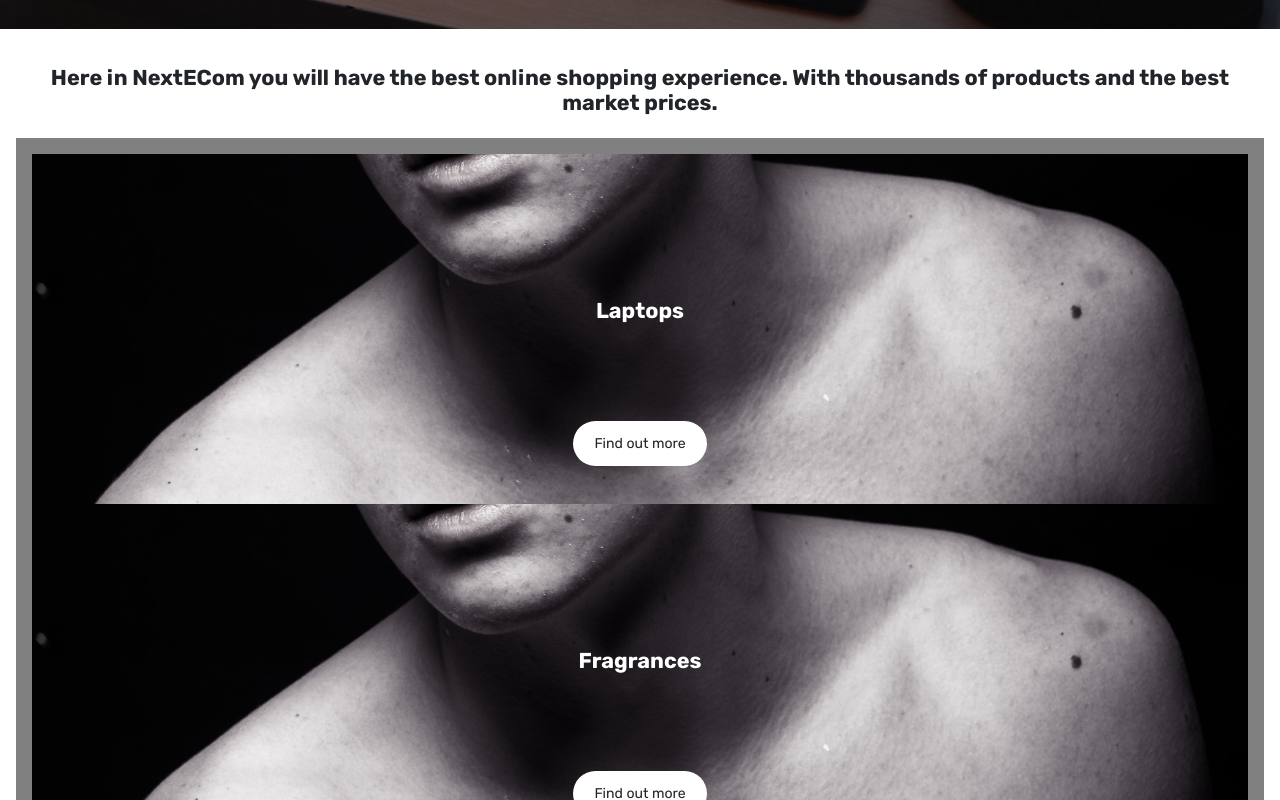
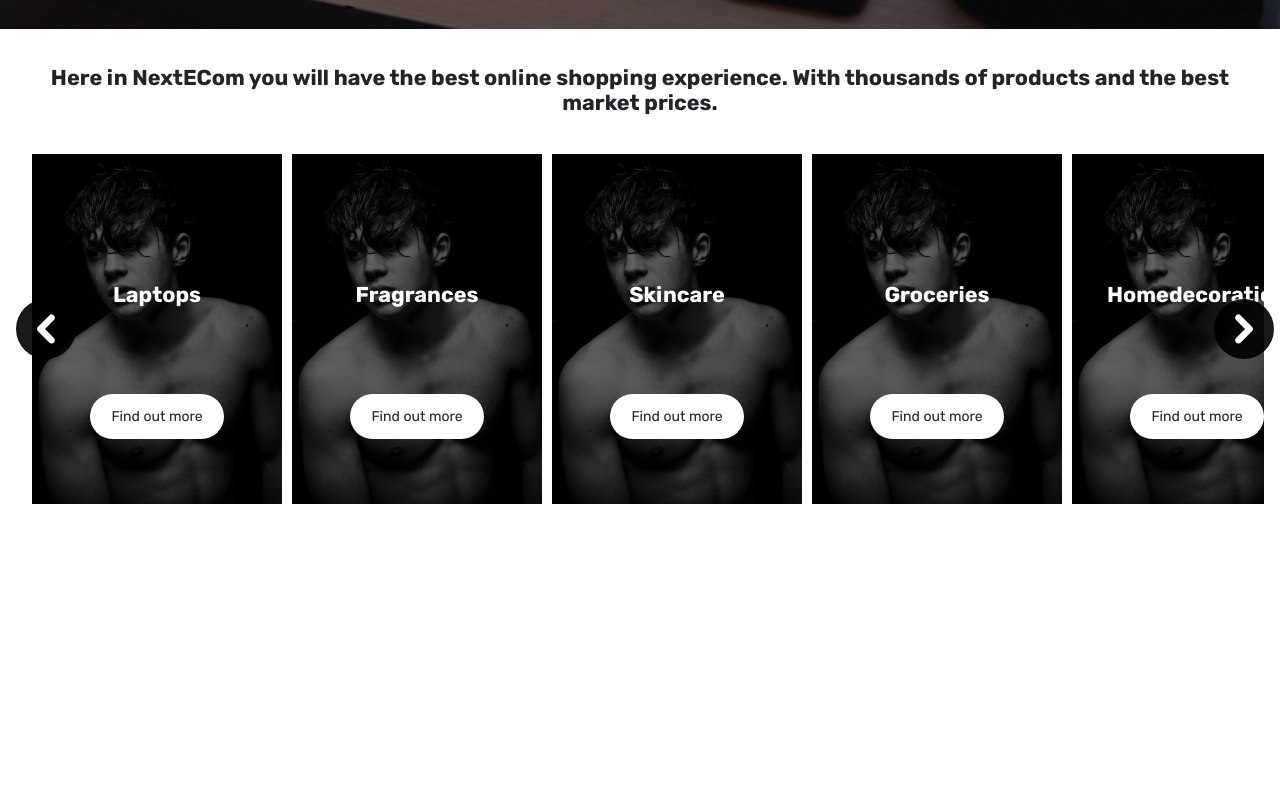
Before and after one commit to Diego-Luiz/nextjs-ecommerce, a Next.js app: page / in a window 1280 px wide. Shown: the part 840-1640 px from the top of the page. After the commit the page ends 1376 px from the top, so only its background shows below. Built offline with nearby package versions, Linux system fonts and the light colour scheme.

Commit message:
add: _variables.scss and buttons in homePg slider
- Partials _colors deleted
- Global variables in _variables partial

```diff
--- a/components/Carousel/carousel.module.scss
+++ b/components/Carousel/carousel.module.scss
@@ -1,4 +1,4 @@
-@use 'styles/abstract/' as *;
+@use 'styles/abstract' as *;
 
 .container {
     @include containerWithAbsItem($display: 'alreadySet');
--- a/components/Carousel/carouselContent.module.scss
+++ b/components/Carousel/carouselContent.module.scss
@@ -1,4 +1,4 @@
-@use '../../styles/abstract' as *;
+@use 'styles/abstract' as *;
 .content-box{
     position: absolute;
     inset: 0;
@@ -34,13 +34,7 @@
     }
     &::after {
         content: '';
-        display: block;
-        width: 100%;
-        height: 100%;
-        background-color: rgba(0, 0, 0, .4);
-        position: absolute;
-        inset: 0;
-        z-index: 3;
+        @include absoluteBgBlackWithOpacity($opacity: .4, $zIndex: 3);
     }
     &__title,
     &__description {
--- a/components/ContentSlider/ContentSlider.jsx
+++ b/components/ContentSlider/ContentSlider.jsx
@@ -1,6 +1,10 @@
 import React from 'react';
+import {
+  IoIosArrowForward,
+  IoIosArrowBack
+} from 'react-icons/io';
+
 import ImpactCard from '../ImpactCard';
-
 import styles from './contentSlider.module.scss';
 
 const ContentSlider = ({ TagContainer, data }) => {
@@ -8,12 +12,28 @@ const ContentSlider = ({ TagContainer, data }) => {
     <TagContainer
       className={styles['container']}
     >
+      <button
+        type="button"
+        className={styles['slide-fwd-btn']}
+      >
+        <span className="sr-only">See more sections</span>
+        <IoIosArrowForward />
+      </button>
+      <button
+        type="button"
+        className={styles['slide-back-btn']}
+      >
+        <span className="sr-only">Back to previous sections</span>
+        <IoIosArrowBack />
+      </button>
+      <div className={styles['container__content']}>
         {data.map((category, index) => (
           <ImpactCard
             key={index}
             category={category}
           />
         ))}
+      </div>
     </TagContainer>
   );
 }
--- a/components/ContentSlider/contentSlider.module.scss
+++ b/components/ContentSlider/contentSlider.module.scss
@@ -1,7 +1,45 @@
 @use 'styles/abstract' as *;
 
 .container {
-    @include defaultContainer;
-    // @include displayFlexCentered;
-    background: gray;
+    @include containerWithAbsItem($display: 'alreadySet');
+    &__content {
+        @include defaultContainer;
+        @include displayFlexCentered;
+        justify-content: flex-start;
+        overflow: {
+            x: auto;
+            y: hidden;
+        }
+
+        [class*='container']:not(:last-child) {
+            margin-right: .625em;
+        }
+    }
 }
+.slide-back-btn,
+.slide-fwd-btn {
+    @include defaultBtn($bd-radius: 50%);
+    padding: 0.625rem;
+    position: absolute;
+    inset: 50% 0%;
+    transform: translateY(-50%);
+    z-index: 4;
+    width: max-content;
+    height: max-content;
+    font-size: 2.5rem;
+    background-color: rgba(0, 0, 0, .9);
+    color: var(--white-clr);
+
+    &>svg {
+        display: flex;
+        path {
+            stroke-width: 2.1875rem;
+        }
+    }
+}
+.slide-fwd-btn {
+    left: calc(100% - $defaultContainerPadding - .25em);
+}
+.slide-back-btn {
+    right: calc(100% - $defaultContainerPadding);
+}
--- a/components/ImpactCard/ImpactCard.jsx
+++ b/components/ImpactCard/ImpactCard.jsx
@@ -15,7 +15,8 @@ const ImpactCard = ({ category: { category, image } }) => {
         TitleLevel={'h3'}
         opStyles={{
           color: 'var(--white-clr)',
-          marginTop: '4em'
+          marginTop: '2em',
+          zIndex: 2
         }}
       >
         {category}
--- a/components/ImpactCard/impactCard.module.scss
+++ b/components/ImpactCard/impactCard.module.scss
@@ -2,16 +2,23 @@
 
 .container {
     @include displayFlexCentered($column: true);
-    justify-content: space-around;
+    @include containerWithAbsItem($display: 'alreadySet');
+    justify-content: space-evenly;
     min-height: 21.875em;
+    min-width: 15.625em;
     background: {
         color: var(--black-clr);
         position: center;
         size: cover;
+    }
+    &::after {
+        content: '';
+        @include absoluteBgBlackWithOpacity($opacity: .6, $zIndex: 1);
     }
 }
 .see-more-btn {
     @include defaultBtn;
     background-color: var(--white-clr);
     color: var(--black-clr);
+    z-index: 2;
 }
--- a/components/Logo/logo.module.scss
+++ b/components/Logo/logo.module.scss
@@ -1,7 +1,7 @@
-@use 'styles/abstract/fonts';
+@use 'styles/abstract/variables' as *;
 
 .logo {
-    font-family: fonts.$font-impact;
+    font-family: $font-impact;
     font-style: italic;
     font-size: var(--fz-logo);
     font-weight: 500;
--- a/styles/abstract/_colors.scss
+++ /dev/null
@@ -1,5 +0,0 @@
-$colors: (
-    "black": #212529,
-    "white": #fff,
-    "gray": #f4f4f4
-);
--- a/styles/abstract/_fonts.scss
+++ b/styles/abstract/_fonts.scss
@@ -1,5 +1,6 @@
 //Rubik
 $fonts-path: '../../public/fonts/';
+
 @font-face{
     font-family: Rubik;
     src: url(#{$fonts-path}/Rubik/static/Rubik-Light.ttf) format("truetype");
@@ -195,13 +196,3 @@ $fonts-path: '../../public/fonts/';
     font-style: italic;
     font-weight: 900;
 }
-
-$font-normal: 'Rubik', sans-serif;
-$font-impact: 'Kanit', 'Arial Black', sans-serif;
-
-$sizes: (
-    'logo': 2rem,
-    'nav-list-items': 1.75rem,
-    'impact-title': 1.35rem,
-    'btn': .88rem
-);
--- a/styles/abstract/_index.scss
+++ b/styles/abstract/_index.scss
@@ -1,3 +1,3 @@
 @forward 'fonts' hide $fonts-path;
-@forward 'colors';
 @forward 'mixins';
+@forward 'variables';
--- a/styles/abstract/_mixins.scss
+++ b/styles/abstract/_mixins.scss
@@ -1,3 +1,6 @@
+@use './variables' as *;
+
+//Element with position !== than static for being able to have absolute(s) children
 @mixin containerWithAbsItem($display: inline-block, $position: relative){
     @if $display == 'alreadySet'{
         position: $position;
@@ -8,7 +11,7 @@
 }
 @mixin defaultContainer {
     width: 100%;
-    padding: 1em;
+    padding: $defaultContainerPadding;
     box-sizing: border-box;
 }
 @mixin defaultLink($display: inline-block) {
@@ -18,7 +21,10 @@
 @mixin defaultBtn($display: inline-block, $bd-radius: 50px) {
     display: $display;
     padding: 1em 1.5em;
-    border-radius: $bd-radius;
+    border: {
+        style: none;
+        radius: $bd-radius;
+    }
     font-size: var(--fz-btn);
 }
 @mixin mediaQ($query, $withScreen: false) {
@@ -45,3 +51,13 @@
         flex-direction: column;
     }
 }
+//Element with background black + opacity to show the content behind it
+@mixin absoluteBgBlackWithOpacity($opacity: .4, $zIndex){
+    display: block;
+    width: 100%;
+    height: 100%;
+    background-color: rgba(0, 0, 0, $opacity);
+    position: absolute;
+    inset: 0;
+    z-index: $zIndex;
+}
--- /dev/null
+++ b/styles/abstract/_variables.scss
@@ -0,0 +1,20 @@
+//fonts
+$font-normal: 'Rubik', sans-serif;
+$font-impact: 'Kanit', 'Arial Black', sans-serif;
+
+$sizes: (
+    'logo': 2rem,
+    'nav-list-items': 1.75rem,
+    'impact-title': 1.35rem,
+    'btn': .88rem
+);
+
+//containers
+$defaultContainerPadding: 1em;
+
+//colors
+$colors: (
+    "black": #212529,
+    "white": #fff,
+    "gray": #f4f4f4
+);
```
Lines whose indentation alone changed are shown as unchanged.
